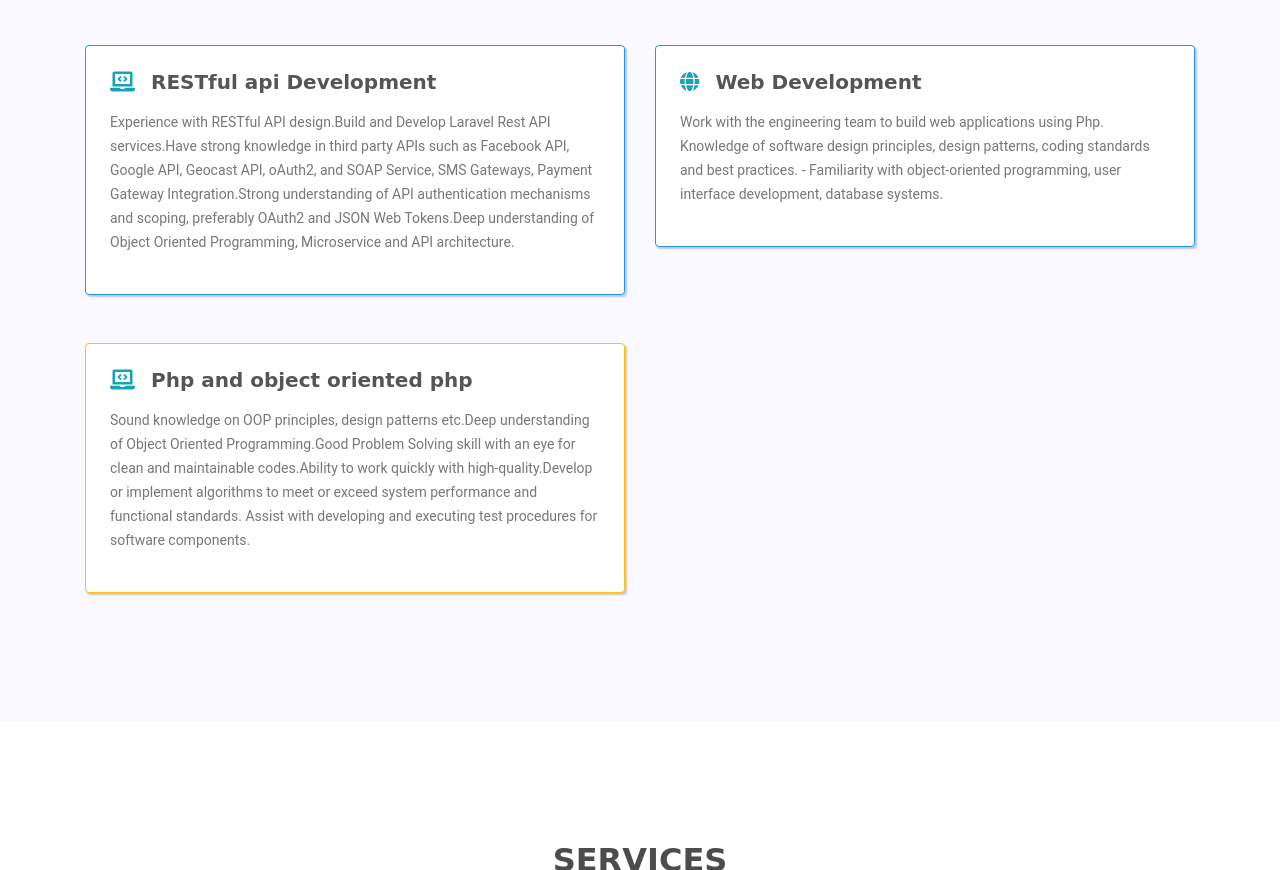
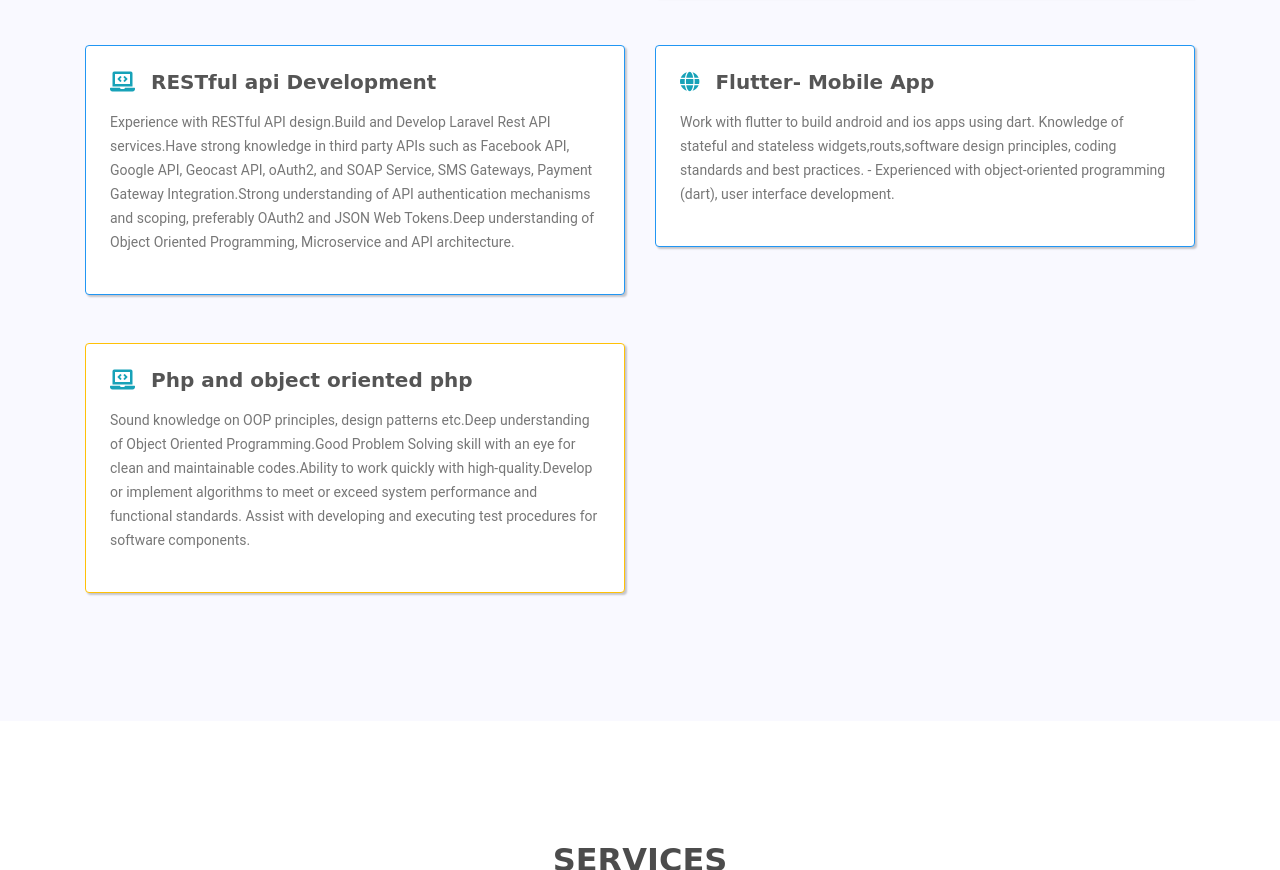
Before and after one commit to sojibhasan/portfolio-, a plain HTML site: page index.html in a window 1280 px wide. Shown: the part 1467-2337 px from the top of the page. Drawn offline with Linux system fonts and the light colour scheme.

Commit message:
Update index.html

```diff
--- a/index.html
+++ b/index.html
@@ -234,11 +234,11 @@
 
                         <div class="card mx-0 p-4 mb-5" style="border-color: #2196f3; box-shadow: 2px 2px 2px rgba(0, 0, 0, 0.21);">
                             <div class="experence-content mr-auto">
-                                <h4 class="mb-3"><i class="fa fa-globe mr-3 text-info"></i>Web Development</h4>
+                                <h4 class="mb-3"><i class="fa fa-globe mr-3 text-info"></i>Flutter- Mobile App</h4>
 
                                 <p>
-                                    Work with the engineering team to build web applications using Php. Knowledge of software design principles, design patterns, coding standards and best practices.
-- Familiarity with object-oriented programming, user interface development, database systems.
+                                    Work with flutter to build android and ios apps using dart. Knowledge of stateful and stateless widgets,routs,software design principles, coding standards and best practices.
+- Experienced  with object-oriented programming (dart), user interface development.
                                 </p>
                             </div>
                             <div class="text-md-right">
```
